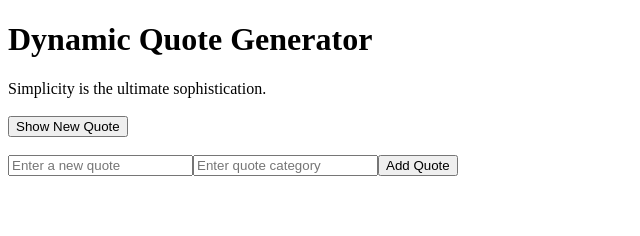
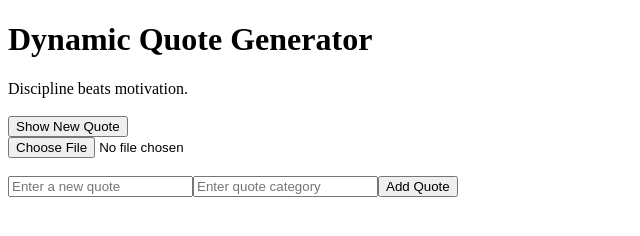
Before and after one commit to BenPrime3/alx_fe_javascript, a plain HTML site: page dom-manipulation/index.html in a window 1280 px wide. Both pictures are taken after typing "Sample", "Sample" into the empty fields and a click on the button "Add Quote". Shown: the whole page, without its empty margins (0-640 px from the left). Drawn offline with Linux system fonts and the light colour scheme.

Commit message:
implemented Local Storage

```diff
--- a/dom-manipulation/index.html
+++ b/dom-manipulation/index.html
@@ -14,6 +14,8 @@
   <br>
 
   <button id="newQuote">Show New Quote</button>
+  <br>
+  <input type="file" id="importFile" accept=".json" onchange="importFromJsonFile(event)" />
   <script src="script.js"></script>
 </body>
 
--- a/dom-manipulation/script.js
+++ b/dom-manipulation/script.js
@@ -1,4 +1,4 @@
-const quotes = [
+const quotes = JSON.parse(localStorage.getItem('quotes')) || [
     {
       text: "Simplicity is the ultimate sophistication.",
       category: "design"
@@ -65,8 +65,27 @@ function addQuote() {
   document.getElementById("newQuoteText").value = '';
   document.getElementById("newQuoteCategory").value = '';
 
-  showRandomQuote();
+  saveQuotes()
 }
+
+function saveQuotes() {
+  localStorage.setItem('quotes', JSON.stringify(quotes))
+}
+
+function importFromJsonFile(event) {
+  const fileReader = new FileReader();
+
+  fileReader.onload = function (event) {
+
+    const importedQuotes = JSON.parse(event.target.result);
+    quotes.push(...importedQuotes);
+    saveQuotes();
+    alert('Quotes imported successfully!');
+
+  };
+  fileReader.readAsText(event.target.files[0]);
+}
+
 
 showRandomQuote();
 createAddQuoteForm();
```
Lines whose indentation alone changed are shown as unchanged.
